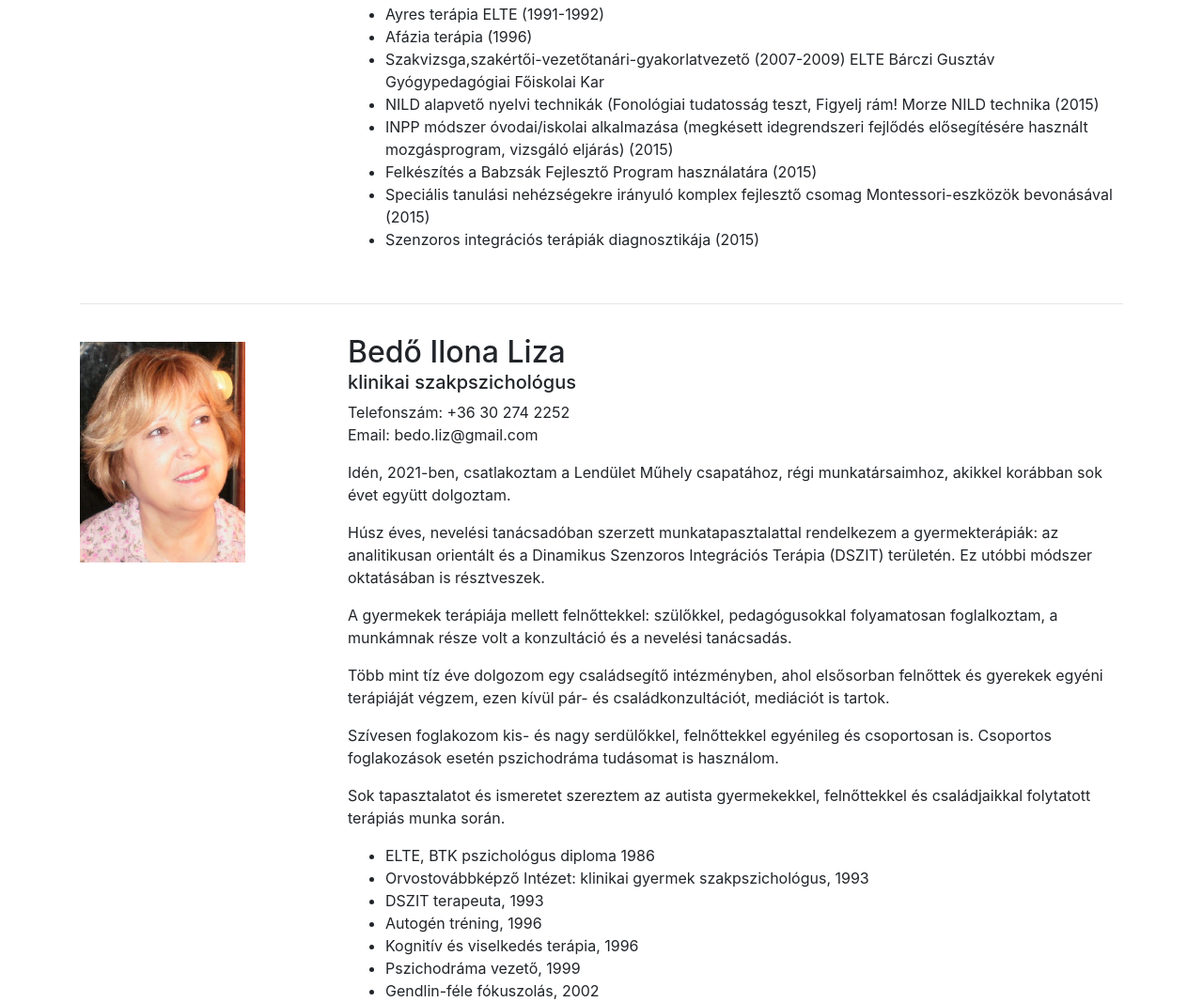
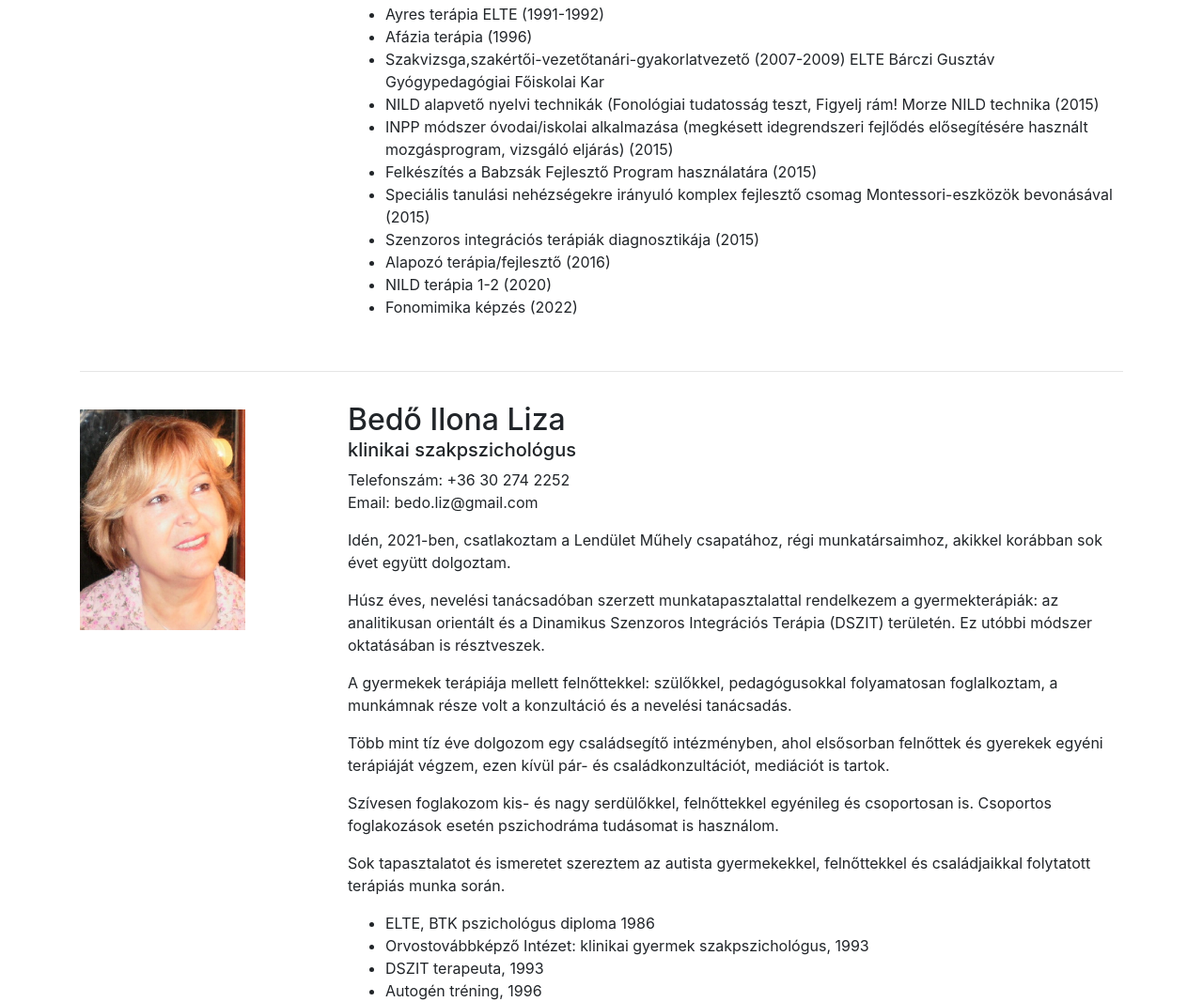
Before and after one commit to zoltan-langsfeld/lendulet-muhely, a website: page src/colleagues.html in a window 1280 px wide. Shown: the part 675-1742 px from the top of the page at 94% size. Drawn offline with nearby package versions, Linux system fonts and the light colour scheme; files that its build step writes are made by us from their sources.

Commit message:
updates certificates for Ildiko Arany

```diff
--- a/src/colleagues.html
+++ b/src/colleagues.html
@@ -70,6 +70,9 @@
                         Montessori-eszközök bevonásával (2015)
                     </li>
                     <li>Szenzoros integrációs terápiák diagnosztikája (2015)</li>
+                    <li>Alapozó terápia/fejlesztő (2016)</li>
+                    <li>NILD terápia 1-2 (2020)</li>
+                    <li>Fonomimika képzés (2022)</li>
                 </ul>
             </div>
         </div>
```
